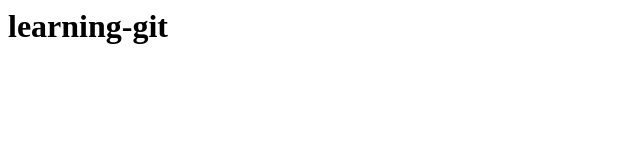
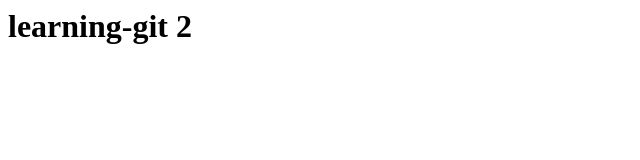
Before and after one commit to umixxxl/learning-git, a plain HTML site: page index.html in a window 1280 px wide. Shown: the full height of the page, 0-640 px from the left. Drawn offline with Linux system fonts and the light colour scheme.

Commit message:
h1変更

```diff
--- a/index.html
+++ b/index.html
@@ -3,6 +3,6 @@
 		<title>learning-git</title>
 	</head>
 	<body>
-		<h1>learning-git</h1>
+		<h1>learning-git 2</h1>
 	</body>
 </html>
```
